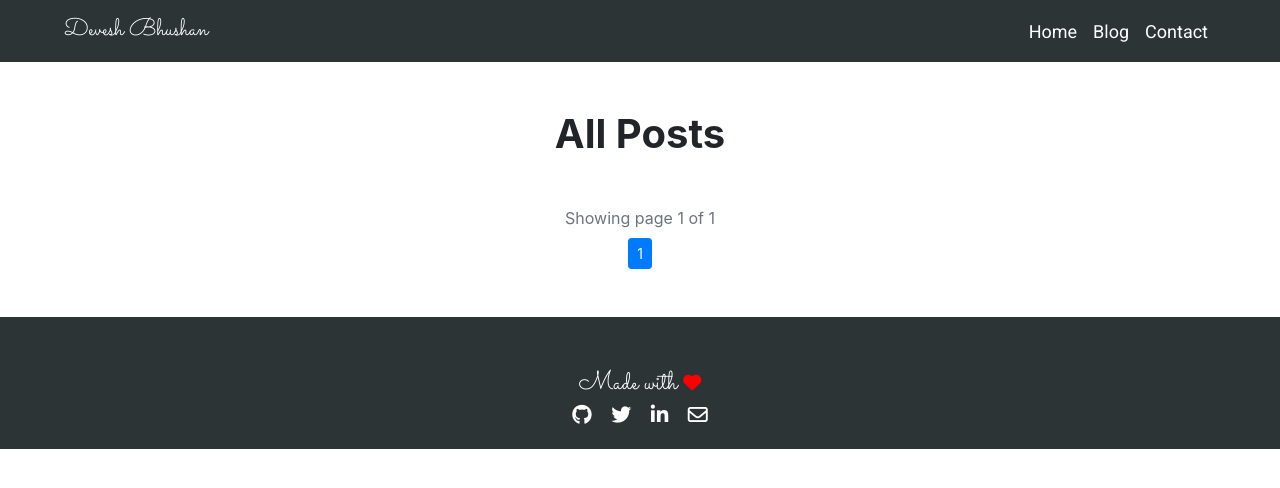
After one commit to devesh-bhushan/djangoWebApp, a Django app: page /blog/ in a window 1280 px wide. The commit adds this page. Shown: the top 488 px of the page. Run offline with Django 3.2, Linux system fonts and the light colour scheme; data that the repository does not hold is empty; some libraries are stand-ins or nearby versions.

Commit message:
added email functionality in the app

```diff
--- /dev/null
+++ b/main/static/main/style.css
@@ -0,0 +1,49 @@
+html {
+    scroll-behavior: smooth;
+}
+
+/* Navbar Section*/
+.navbar {
+    background: #2d3436;
+    font-family: 'Roboto', sans-serif;
+}
+
+.navbar-toggler-icon {
+    color: #ffffff;
+}
+
+.nav-link {
+    color: #ffffff;
+    transition: 0.2s;
+    font-size: 18px;
+}
+
+.navbar-brand, .navbar-brand:hover {
+    color: #ffffff;
+    font-family: 'Sacramento', cursive;
+    font-size: 24px;
+}
+
+.nav-link:hover {
+    color: #ffffff;
+    opacity: 0.8;
+    transition: 0.2s;
+}
+
+/* Footer Section */
+.footer {
+    background: #2d3436;
+    color: #ffffff;
+    font-family: 'Sacramento', cursive;
+}
+
+.social a {
+    color: white;
+    font-size: 20px;
+    transition: 0.2s;
+}
+
+.social a:hover {
+    opacity: 0.8;
+    transition: 0.2s;
+}
--- a/main/templates/main/base.html
+++ b/main/templates/main/base.html
@@ -1,3 +1,4 @@
+{% load static %}
 <!doctype html>
 <html lang="en">
     <head>
@@ -7,6 +8,20 @@
 
         <!-- Bootstrap CSS -->
         <link rel="stylesheet" href="https://cdn.jsdelivr.net/npm/bootstrap@4.5.3/dist/css/bootstrap.min.css" integrity="sha384-TX8t27EcRE3e/ihU7zmQxVncDAy5uIKz4rEkgIXeMed4M0jlfIDPvg6uqKI2xXr2" crossorigin="anonymous">
+
+        <!-- Google font section -->
+        {% block font %}
+            <link href="https://fonts.googleapis.com/css2?family=Roboto&display=swap" rel="stylesheet">
+            <link href="https://fonts.googleapis.com/css2?family=Sacramento&display=swap" rel="stylesheet">
+        {% endblock %}
+
+        <!-- CSS section -->
+        {% block css %}
+            <link rel="stylesheet" href="{% static 'main/style.css' %}">
+        {% endblock %}
+
+        <!-- Fontawesome icons -->
+        <script src="https://kit.fontawesome.com/5a27b7711c.js" crossorigin="anonymous"></script>
 
         <title>{% block title %}{% endblock %}</title>
 
--- /dev/null
+++ b/main/templates/main/blog.html
@@ -0,0 +1,46 @@
+{% extends 'main/index.html' %}
+
+{% block title %}Mysite | Blog{% endblock %}
+
+{% block main-content %}
+<div class="container">
+    <h1 class="text-center mt-5"><b>All Posts</b></h1>
+
+    <div class="mt-5">
+        {% for post in page_obj %}
+            <h2><a href="{% url 'post' post.id %}" class="text-body">{{ post.title }}</a></h2>
+            <p class="text-muted"><small>{{ post.posted_date|date:"F d, Y" }}</small></p><hr>
+
+        {% endfor %}
+    </div>
+</div>
+
+
+<div class="container">
+    <div class="row mt-5 mb-n2">
+        <div class="col-12 text-center text-muted">
+            <p><span>Showing page {{ page_obj.number }} of {{ page_obj.paginator.num_pages }}</span></p>
+        </div>
+    </div>
+
+    <ul class="pagination pagination-sm mb-5 justify-content-center">
+        {% if page_obj.has_previous %}
+            <li class="page-item"><a class="page-link" href="?page=1">&laquo; First</a></li>
+            <li class="page-item"><a class="page-link" href="?page={{ page_obj.previous_page_number }}">Previous</a></li>
+        {% endif %}
+
+        {% for num in page_obj.paginator.page_range %}
+            {% if page_obj.number == num %}
+                <li class="page-item active"><a class="page-link" href="?page={{ num }}">{{ num }}</a></li>
+            {% elif num > page_obj.number|add:'-3' and num < page_obj.number|add:'3' %}
+                <li class="page-item"><a class="page-link" href="?page={{ num }}">{{ num }}</a></li>
+            {% endif %}
+        {% endfor %}
+
+        {% if page_obj.has_next %}
+            <li class="page-item"><a class="page-link" href="?page={{ page_obj.next_page_number }}">Next</a></li>
+            <li class="page-item"><a class="page-link" href="?page={{ page_obj.paginator.num_pages }}">Last &raquo;</a></li>
+        {% endif %}
+    </ul>
+</div>
+{% endblock %}
--- a/main/templates/main/index.html
+++ b/main/templates/main/index.html
@@ -4,11 +4,46 @@
 
 {% block content %}
 
-{% for post in posts %}
+<!-- Navbar section -->
+<nav class="navbar navbar-expand-md">
+    <!-- Brand -->
+    <a class="navbar-brand ml-2 ml-lg-5">Devesh Bhushan</a>
 
-<h1>{{ post.title }}</h1>
-<p>{{ post.content | safe }}</p>
+    <!-- Toggler/collapsibe Button -->
+    <button class="navbar-toggler" type="button" data-toggle="collapse" data-target="#collapsibleNavbar">
+        <i class="navbar-toggler-icon fas fa-bars"></i>
+    </button>
 
-{% endfor %}
+    <!-- Navbar links -->
+    <div class="collapse navbar-collapse" id="collapsibleNavbar">
+        <ul class="navbar-nav ml-lg-auto ml-2 mr-lg-5">
+            <li class="nav-item"><a class="nav-link" href="{% url 'index' %}">Home</a></li>
+            <li class="nav-item"><a class="nav-link" href="{% url 'blog' %}">Blog</a></li>
+            <li class="nav-item"><a class="nav-link" href="{% url 'contact' %}">Contact</a></li>
+        </ul>
+    </div>
+</nav>
+
+{% block main-content %}
+
+<br><br><br><br><br><br><br><br><br><br><br><br><br><br><br><br><br><br><br>
+{% endblock %}
+
+<!-- Footer section -->
+<div class="footer pt-5">
+    <div class="container-lg">
+        <div class="row">
+            <div class="col-sm-12 col-md-12">
+                <p class="text-center" style="font-size: 26px; margin-bottom: -1px;">Made with <i class="fas fa-heart" style="font-size: 18px; color: red;"></i></p>
+                <ul class="list-unstyled list-inline social text-center">
+                    <li class="list-inline-item mr-3"><a href="https://github.com/devesh-bhushan" target="_blank"><i class="fab fa-github"></i></a></li>
+                    <li class="list-inline-item mr-3"><a href="#" target="_blank"><i class="fab fa-twitter"></i></a></li>
+                    <li class="list-inline-item mr-3"><a href="https://www.linkedin.com/in/devesh-bhushan-284b381aa/" target="_blank"><i class="fab fa-linkedin-in"></i></a></li>
+                    <li class="list-inline-item"><a href="mailto:deepubhushan123@gmail.com" target="_blank"><i class="far fa-envelope"></i></a></li>
+                </ul>
+            </div>
+        </div>
+    </div>
+</div>
 
 {% endblock %}
--- a/main/urls.py
+++ b/main/urls.py
@@ -3,4 +3,7 @@ from main import views
 
 urlpatterns = [
     path('', views.index, name="index"),
+    path('blog/', views.blog, name="blog"),
+    path('blog/post/<int:post_id>/', views.post, name="post"),
+    path('contact/', views.contact, name="contact"),
 ]
--- a/main/views.py
+++ b/main/views.py
@@ -1,11 +1,60 @@
-from django.shortcuts import render
-from django.http import HttpResponse
+from django.shortcuts import render, redirect, get_object_or_404
+from django.core.paginator import Paginator
 
 from main.models import Post
+
+from main.forms import ContactForm
+
+from django.core.mail import EmailMessage
+from django.conf import settings as conf_settings
+
+from django.contrib import messages
 
 
 # Create your views here.
 def index(request):
-    posts = Post.objects.all()
-    context = {'posts': posts}
-    return render(request, 'main/index.html', context)
+    return render(request, 'main/index.html')
+
+
+def blog(request):
+    posts = Post.objects.all().order_by('-posted_date')
+    paginator = Paginator(posts, 2)
+
+    page_number = request.GET.get('page')
+    page_obj = paginator.get_page(page_number)
+
+    context = {'page_obj': page_obj}
+    return render(request, 'main/blog.html', context)
+
+
+def post(request, post_id=None):
+    post = get_object_or_404(Post, id=post_id)
+    context = {'post': post}
+    return render(request, 'main/post.html', context)
+
+
+def contact(request):
+    form = ContactForm(request.POST or None)
+    if form.is_valid():
+        instance = form.save(commit=False)
+
+        name = instance.name
+        email = instance.email
+        message = instance.message
+
+        EmailMessage(
+            'New message from %s' % name,
+            'Hi Devesh , new message form this email address: %s\n\n Message: %s' % (
+                email, message),
+            conf_settings.EMAIL_HOST_USER,
+            ['deepubhushan123@gmail.com', ],
+        ).send()
+
+        form.save()
+
+        messages.success(request, 'Your message has been sent!')
+
+        return redirect('contact')
+
+    context = {'form': form}
+    return render(request, 'main/contact.html', context)
--- a/mysite/urls.py
+++ b/mysite/urls.py
@@ -12,6 +12,8 @@ Including another URLconf
     1. Import the include() function: from django.urls import include, path
     2. Add a URL to urlpatterns:  path('blog/', include('blog.urls'))
 """
+
+from django.conf import settings
 from django.contrib import admin
 from django.urls import path, include
 
```
Also changed, not shown: main/admin.py (+7 -2 lines), main/forms.py (added, +8 -0 lines), main/models.py (+7 -0 lines), main/templates/main/contact.html (added, +28 -0 lines), main/templates/main/post.html (added, +16 -0 lines), mysite/settings.py (+26 -22 lines), main/migrations/0002_auto_20201029_1845.py (added).
